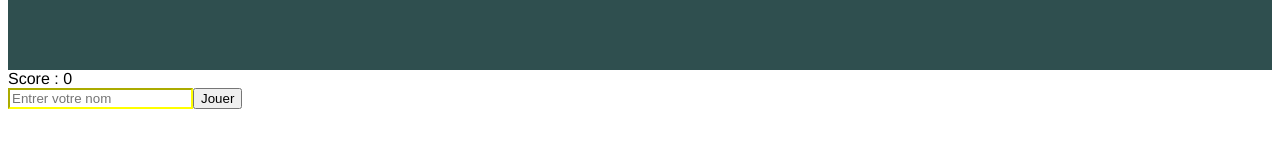
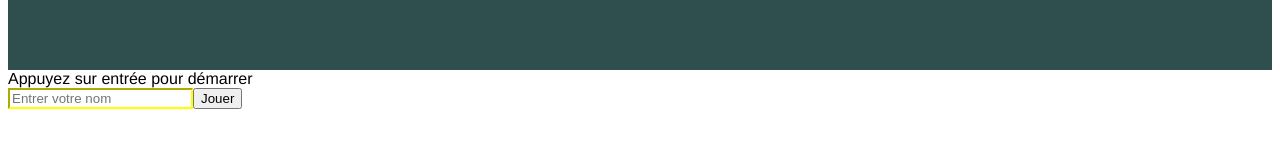
Before and after one commit to GregLeBarbar/vue-game, a Vue app: page / in a window 1280 px wide. Shown: the part 438-586 px from the top of the page. Built offline with nearby package versions, Linux system fonts and the light colour scheme.

Commit message:
video 27 : Utiliser du code dans les templates

```diff
--- a/src/components/Game.vue
+++ b/src/components/Game.vue
@@ -24,7 +24,7 @@ export default {
     },
     start: function (event) {
       if (event.key === 'Enter') {
-        console.log('BONUS')
+        console.log('START')
       }
     }
   }
--- a/src/components/Score.vue
+++ b/src/components/Score.vue
@@ -1,6 +1,6 @@
 <template>
   <div class="score">
-    Score : {{ score }}
+    {{ score ? 'Votre score : ' + score : 'Appuyez sur entrée pour démarrer' }}
   </div>
 </template>
 
```
